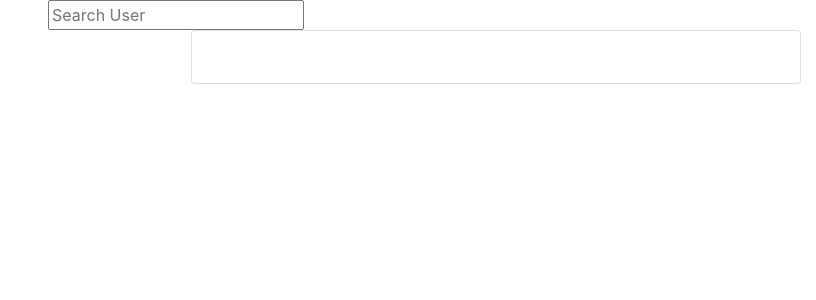
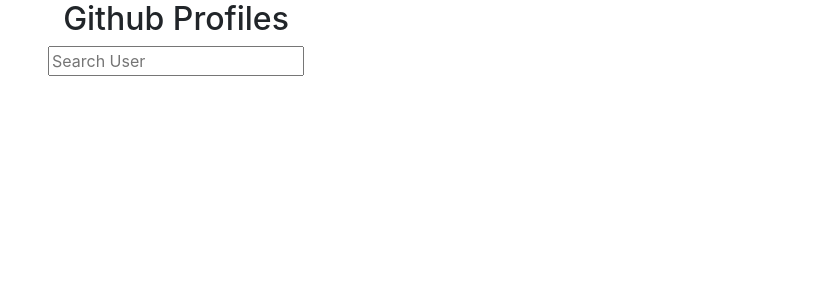
Before and after one commit to palm002/github-profiles, a React (Create React App) app: page / in a window 1280 px wide. Shown: the top 300 px of the page, without its empty margins (464-1280 px from the left). Built offline with nearby package versions, Linux system fonts and the light colour scheme.

Commit message:
Add repo rendering functionality

```diff
--- a/src/components/App.js
+++ b/src/components/App.js
@@ -1,6 +1,7 @@
 import React from 'react';
 import axios from 'axios';
 
+import Header from './Header';
 import SearchBar from './SearchBar';
 import PageView from './PageView';
 
@@ -34,16 +35,25 @@ class App extends React.Component {
           console.log(error.response);
         } else {
           // other error -- in the setting up the request
-          console.log(error.message)
+          console.log(error.message);
         }
       });
   };
-
+// style={{padding: `5em`, backgroundColor: `tomato` }} STYLE TOP DIV
   render() {
     return (
-      <div className="container-fluid">
-        <SearchBar onSubmit={this.onSearchSubmit} />
-        <PageView user={this.state.user} repos={this.state.repos} />
+      <div className="container-fluid" >
+        <div className="row">
+          <div className="col-md-12">
+            <Header />
+          </div>
+          <div className="col-md-12">
+            <SearchBar onSubmit={this.onSearchSubmit} />
+          </div>
+          <div className="col-md-12">
+            <PageView user={this.state.user} repos={this.state.repos} />
+          </div>
+        </div>
       </div>
     );
   }
--- a/src/components/RepoInfo.js
+++ b/src/components/RepoInfo.js
@@ -1,16 +1,44 @@
 import React from 'react';
 
 const RepoInfo = props => {
-  const { repos } = props.repos;
+  // TODO: add styling
 
-  // TODO: map over repos, helper func to sort, and styling
+  // get the list, iterate over it, do calculations and sort by highest num.
+  // if there is 0 stars and forks, get top 4 repos alphabetically
+  const repositories = props.repos;
+
+  const renderTopFourRepos = data => {
+    const sortedData = [...data].sort(
+      (a, b) =>
+        b.forks_count +
+        b.stargazers_count -
+        (a.forks_count + a.stargazers_count)
+    );
+    return sortedData.slice(0, 4);
+  };
+
+  const repos = renderTopFourRepos(repositories).map(repo => {
+    return (
+      <div className="" key={repo.id}>
+        <h6 className="" style={{ textAlign: `center` }}>{repo.name}</h6>
+        <p className="">{repo.description}</p>
+        <div className="row" >
+          <div className="col-md-6">
+            <ion-icon name="git-branch-outline"></ion-icon>
+            <p className="">{repo.forks_count}</p>
+          </div>
+          <div className="col-md-6">
+            <ion-icon name="star"></ion-icon>
+            <p className="">{repo.stargazers_count}</p>
+          </div>
+        </div>
+      </div>
+    );
+  });
 
   return (
-    <div className="card">
-      <div className="card-body">
-        <h5 className="card-title"></h5>
-        <p className="card-text"></p>
-      </div>
+    <div className="" style={{ textAlign: `left` }}>
+      {repos}
     </div>
   );
 };
```
